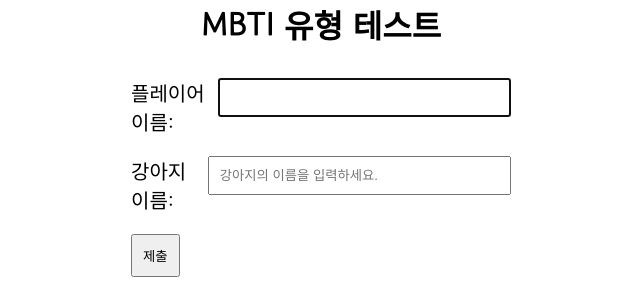
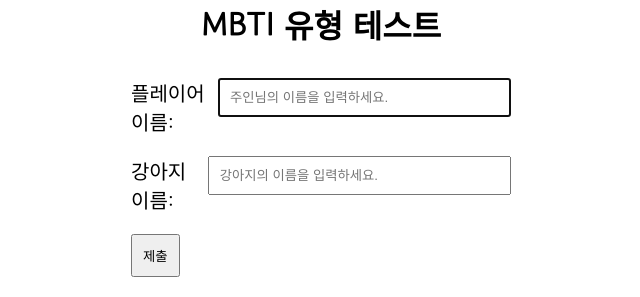
Before and after one commit to k391160334/web-frontend-practice, a Flask app: page / in a window 1280 px wide. Shown: the part 145-442 px from the top of the page, without its empty margins (319-959 px from the left). Run offline with Flask 2, Linux system fonts and the light colour scheme.

Commit message:
index.html

```diff
--- a/templates/index.html
+++ b/templates/index.html
@@ -14,7 +14,7 @@
         <div class="margin" style="width:400px;">
             <div class="inputDiv">
                 <label for="userName">플레이어 이름:</label>
-                <input type="text" name="userName" placeholer="주인님의 이름을 입력하세요." autofocus required>
+                <input type="text" name="userName" placeholder="주인님의 이름을 입력하세요." autofocus required>
             </div>
             <div class="inputDiv">
                 <label for="dogName">강아지 이름:</label>
```
